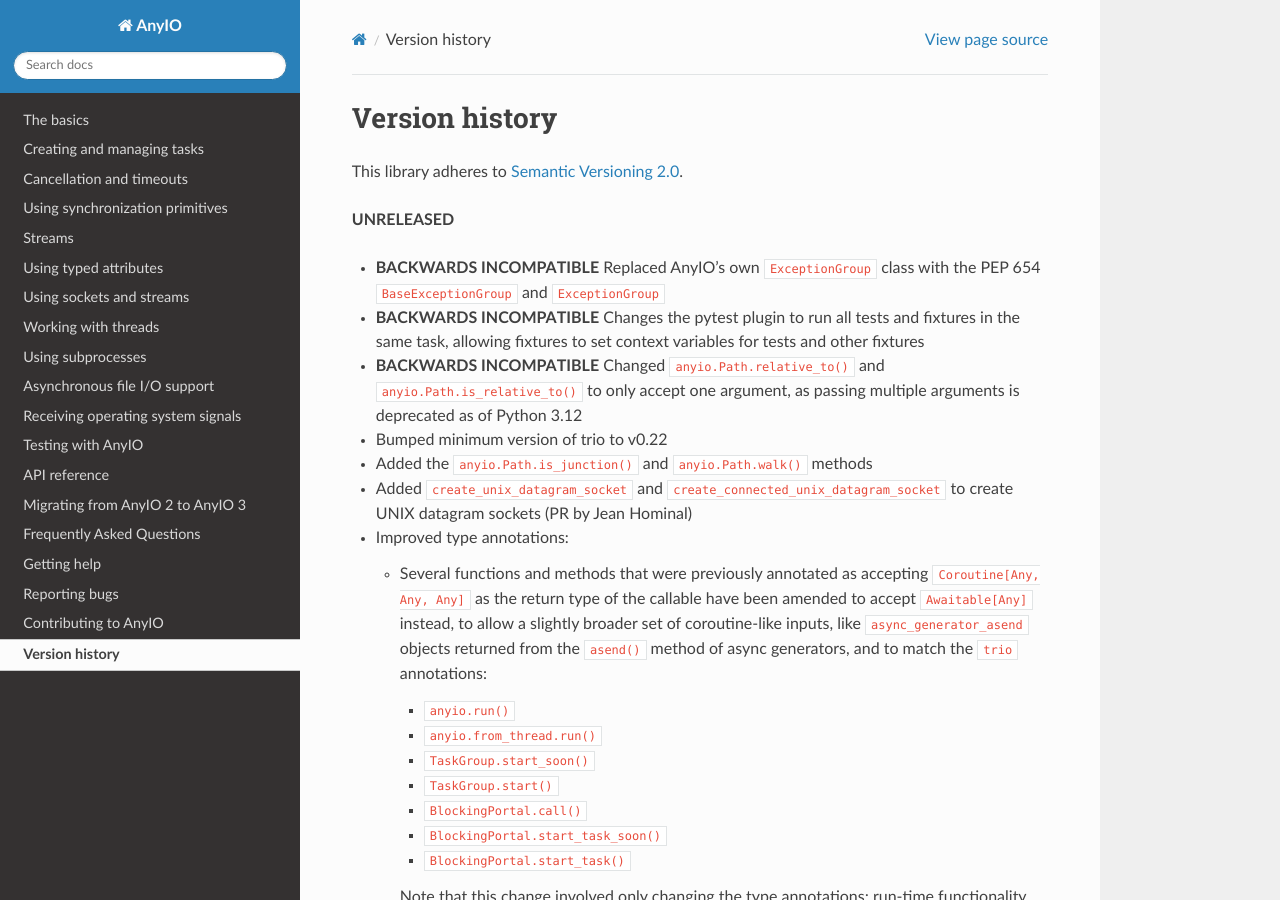
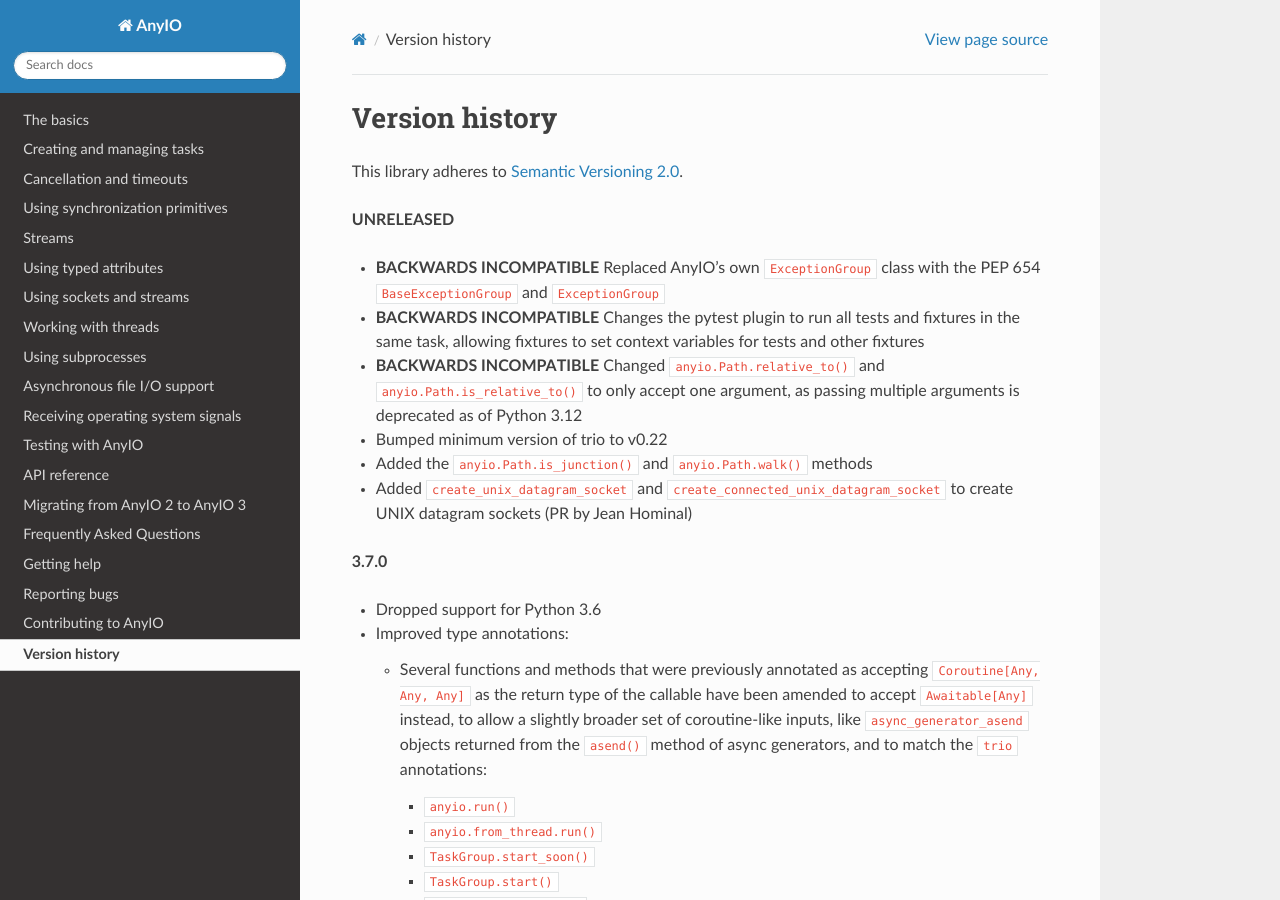
Before and after one commit to agronholm/anyio, a Sphinx documentation site: the page built from docs/versionhistory.rst, in a window 1280 px wide and 900 px high. Built offline with Sphinx 7.4.7 and the Read the Docs theme 2.0.0, drawn with Linux system fonts in a browser that asks for light colours; the version number could not be read and is left out.

Commit message:
Updated version history

```diff
--- a/docs/versionhistory.rst
+++ b/docs/versionhistory.rst
@@ -16,6 +16,10 @@ This library adheres to `Semantic Versioning 2.0 <http://semver.org/>`_.
 - Added the ``anyio.Path.is_junction()`` and ``anyio.Path.walk()`` methods
 - Added ``create_unix_datagram_socket`` and ``create_connected_unix_datagram_socket`` to
   create UNIX datagram sockets (PR by Jean Hominal)
+
+**3.7.0**
+
+- Dropped support for Python 3.6
 - Improved type annotations:
 
   - Several functions and methods that were previously annotated as accepting
```
